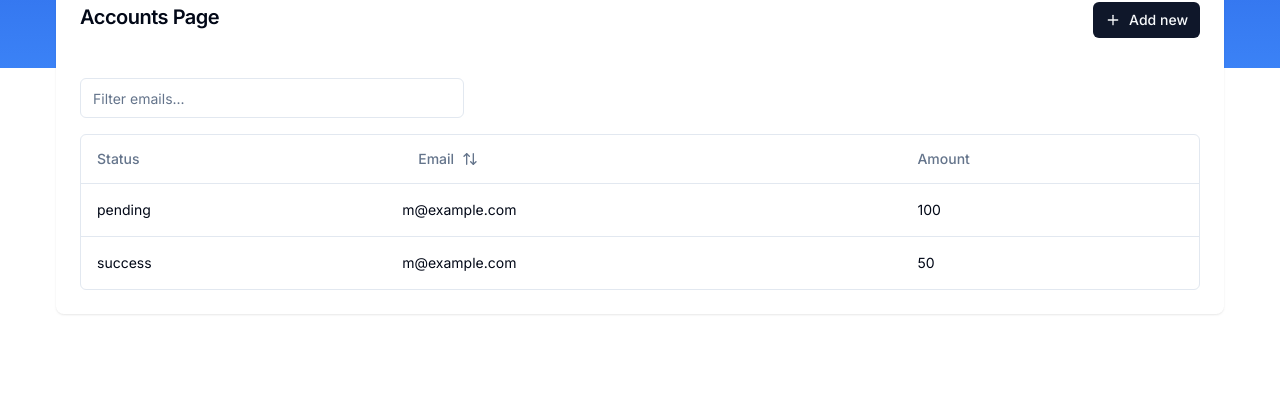
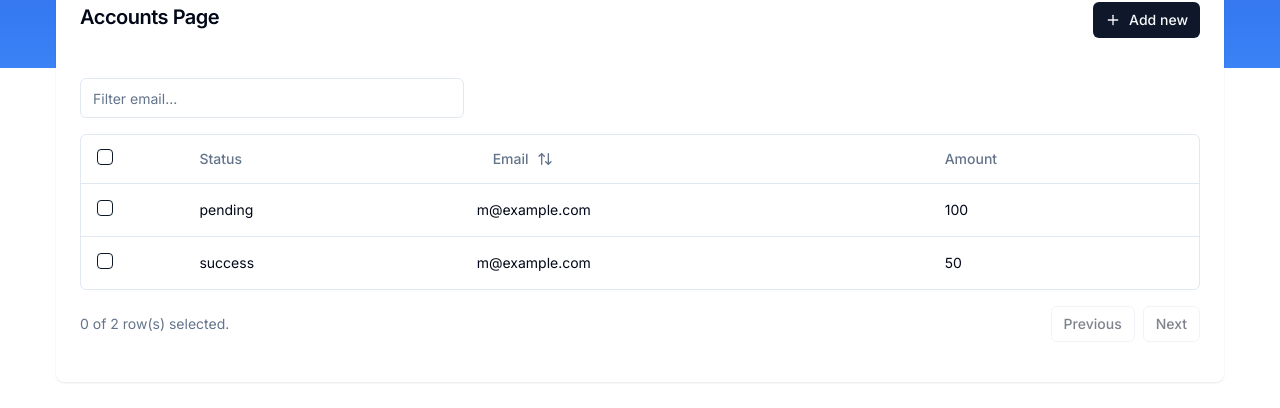
Before and after one commit to Luancss/next14-finance, a Next.js app: page /accounts in a window 1280 px wide. Shown: the part 288-696 px from the top of the page. Built offline with nearby package versions, Linux system fonts and the light colour scheme; no server answers; what drizzle-zod, hono would draw is missing.

Commit message:
Data table component completed

```diff
--- a/app/(dashboard)/accounts/columns.tsx
+++ b/app/(dashboard)/accounts/columns.tsx
@@ -1,6 +1,8 @@
 "use client";
 
 import { Button } from "@/components/ui/button";
+import { Checkbox } from "@/components/ui/checkbox"
+
 import { ColumnDef } from "@tanstack/react-table";
 import { ArrowUpDown, MoreHorizontal } from "lucide-react";
 
@@ -14,6 +16,28 @@
 };
 
 export const columns: ColumnDef<Payment>[] = [
+  {
+    id: "select",
+    header: ({ table }) => (
+      <Checkbox
+        checked={
+          table.getIsAllPageRowsSelected() ||
+          (table.getIsSomePageRowsSelected() && "indeterminate")
+        }
+        onCheckedChange={(value) => table.toggleAllPageRowsSelected(!!value)}
+        aria-label="Select all"
+      />
+    ),
+    cell: ({ row }) => (
+      <Checkbox
+        checked={row.getIsSelected()}
+        onCheckedChange={(value) => row.toggleSelected(!!value)}
+        aria-label="Select row"
+      />
+    ),
+    enableSorting: false,
+    enableHiding: false,
+  },
   {
     accessorKey: "status",
     header: "Status",
--- a/app/(dashboard)/accounts/page.tsx
+++ b/app/(dashboard)/accounts/page.tsx
@@ -20,7 +20,7 @@
     status: "success",
     email: "m@example.com",
   },
-]
+];
 
 const AccountsPage = () => {
   const newAccount = useNewAccount();
@@ -36,7 +36,13 @@
           </Button>
         </CardHeader>
         <CardContent>
-        <DataTable columns={columns} data={data} />
+          <DataTable
+            filterKey="email"
+            columns={columns}
+            data={data}
+            onDelete={() => {}}
+            disabled={false}
+          />
         </CardContent>
       </Card>
     </div>
--- a/components/data-table.tsx
+++ b/components/data-table.tsx
@@ -4,6 +4,7 @@
 import {
   ColumnDef,
   ColumnFiltersState,
+  Row,
   SortingState,
   flexRender,
   getCoreRowModel,
@@ -23,20 +24,29 @@
   TableHeader,
   TableRow,
 } from "@/components/ui/table";
+import { Trash } from "lucide-react";
 
 interface DataTableProps<TData, TValue> {
   columns: ColumnDef<TData, TValue>[];
   data: TData[];
+  filterKey: string;
+  onDelete: (rows: Row<TData>[]) => void;
+  disabled?: boolean;
 }
 
 export function DataTable<TData, TValue>({
   columns,
   data,
+  filterKey,
+  onDelete,
+  disabled
 }: DataTableProps<TData, TValue>) {
-  const [sorting, setSorting] = React.useState<SortingState>([])
+  const [sorting, setSorting] = React.useState<SortingState>([]);
   const [columnFilters, setColumnFilters] = React.useState<ColumnFiltersState>(
     []
-  )
+  );
+
+  const [rowSelection, setRowSelection] = React.useState({});
 
   const table = useReactTable({
     data,
@@ -47,23 +57,36 @@
     getSortedRowModel: getSortedRowModel(),
     onColumnFiltersChange: setColumnFilters,
     getFilteredRowModel: getFilteredRowModel(),
+    onRowSelectionChange: setRowSelection,
     state: {
       sorting,
       columnFilters,
+      rowSelection,
     },
-  })
+  });
 
   return (
     <div>
       <div className="flex items-center py-4">
         <Input
-          placeholder="Filter emails..."
-          value={(table.getColumn("email")?.getFilterValue() as string) ?? ""}
+          placeholder={`Filter ${filterKey}...`}
+          value={(table.getColumn(filterKey)?.getFilterValue() as string) ?? ""}
           onChange={(event) =>
-            table.getColumn("email")?.setFilterValue(event.target.value)
+            table.getColumn(filterKey)?.setFilterValue(event.target.value)
           }
           className="max-w-sm"
         />
+        {table.getFilteredSelectedRowModel().rows.length > 0 && (
+          <Button
+            disabled={disabled}
+            size="sm"
+            variant="outline"
+            className="ml-auto font-normal text-xs"
+          >
+            <Trash className="size-4 mr-2"/>
+            Delete ({table.getFilteredSelectedRowModel().rows.length})
+          </Button>
+        )}
       </div>
       <div className="rounded-md border">
         <Table>
@@ -115,6 +138,28 @@
           </TableBody>
         </Table>
       </div>
+      <div className="flex items-center justify-end space-x-2 py-4">
+        <div className="flex-1 text-sm text-muted-foreground">
+          {table.getFilteredSelectedRowModel().rows.length} of{" "}
+          {table.getFilteredRowModel().rows.length} row(s) selected.
+        </div>
+        <Button
+          variant="outline"
+          size="sm"
+          onClick={() => table.previousPage()}
+          disabled={!table.getCanPreviousPage()}
+        >
+          Previous
+        </Button>
+        <Button
+          variant="outline"
+          size="sm"
+          onClick={() => table.nextPage()}
+          disabled={!table.getCanNextPage()}
+        >
+          Next
+        </Button>
+      </div>
     </div>
   );
 }
--- /dev/null
+++ b/components/ui/checkbox.tsx
@@ -0,0 +1,30 @@
+"use client"
+
+import * as React from "react"
+import * as CheckboxPrimitive from "@radix-ui/react-checkbox"
+import { Check } from "lucide-react"
+
+import { cn } from "@/lib/utils"
+
+const Checkbox = React.forwardRef<
+  React.ElementRef<typeof CheckboxPrimitive.Root>,
+  React.ComponentPropsWithoutRef<typeof CheckboxPrimitive.Root>
+>(({ className, ...props }, ref) => (
+  <CheckboxPrimitive.Root
+    ref={ref}
+    className={cn(
+      "peer h-4 w-4 shrink-0 rounded-sm border border-primary ring-offset-background focus-visible:outline-none focus-visible:ring-2 focus-visible:ring-ring focus-visible:ring-offset-2 disabled:cursor-not-allowed disabled:opacity-50 data-[state=checked]:bg-primary data-[state=checked]:text-primary-foreground",
+      className
+    )}
+    {...props}
+  >
+    <CheckboxPrimitive.Indicator
+      className={cn("flex items-center justify-center text-current")}
+    >
+      <Check className="h-4 w-4" />
+    </CheckboxPrimitive.Indicator>
+  </CheckboxPrimitive.Root>
+))
+Checkbox.displayName = CheckboxPrimitive.Root.displayName
+
+export { Checkbox }
--- a/package.json
+++ b/package.json
@@ -19,6 +19,7 @@
     "@hookform/resolvers": "^3.4.0",
     "@neondatabase/serverless": "^0.9.3",
     "@paralleldrive/cuid2": "^2.2.2",
+    "@radix-ui/react-checkbox": "^1.0.4",
     "@radix-ui/react-dialog": "^1.0.5",
     "@radix-ui/react-label": "^2.0.2",
     "@radix-ui/react-slot": "^1.0.2",
```
Also changed, not shown: 1 other file (tests, documents, lock files or other folders).
